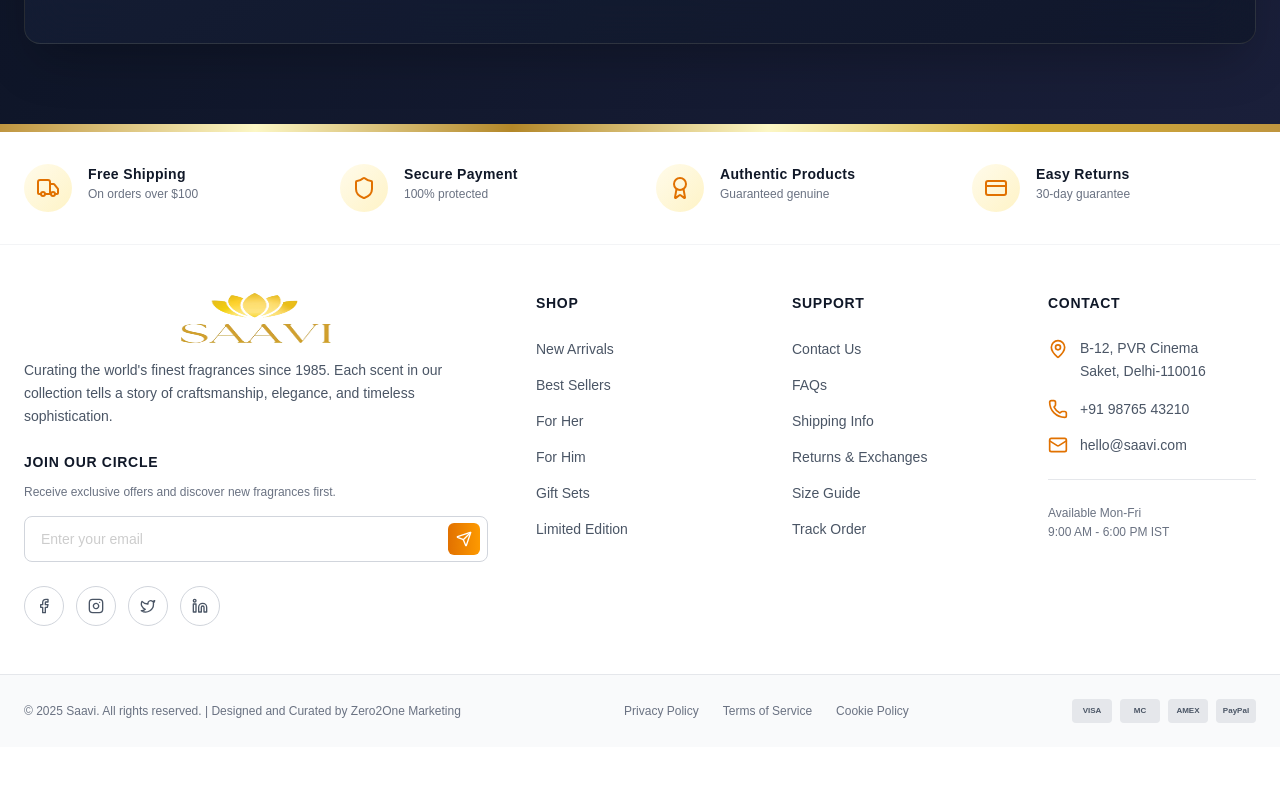
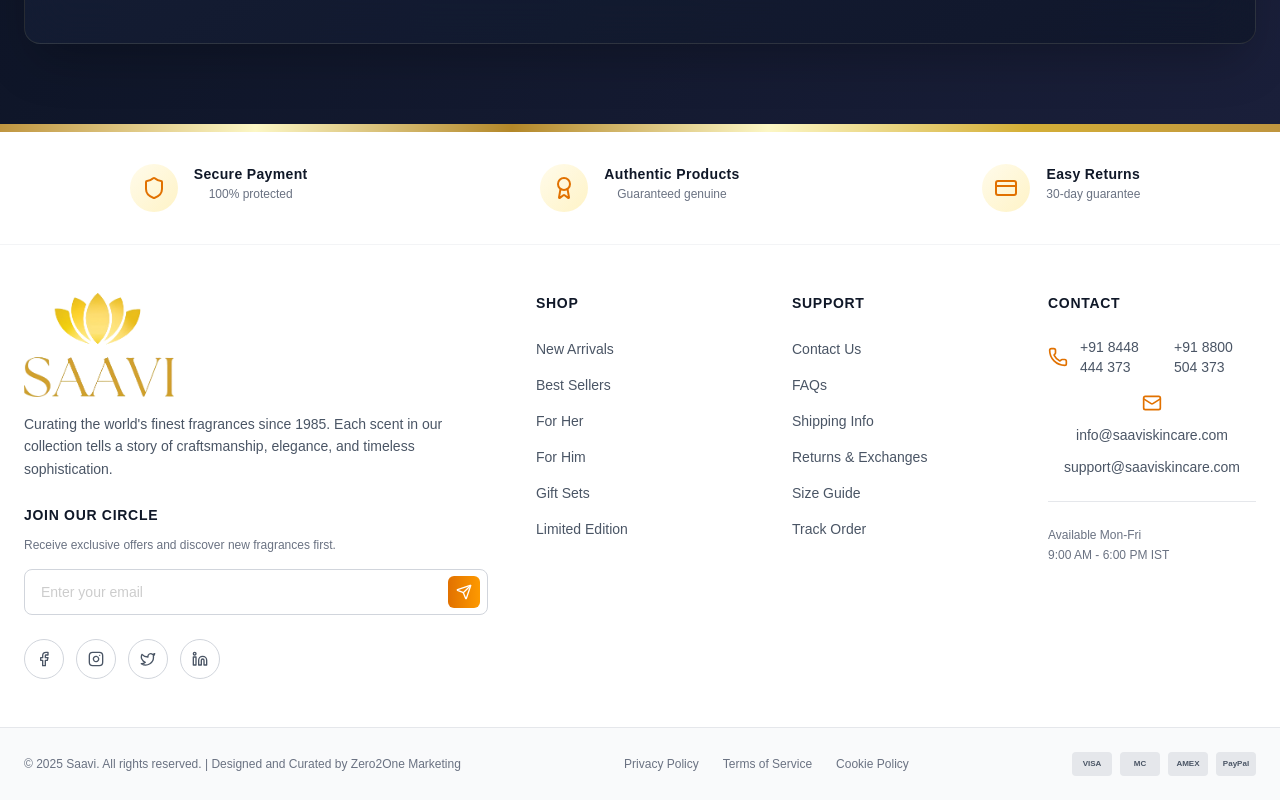
Before and after one commit to zero2one1604-ai/Zero-2-One-Marketing-, a Next.js app: page /shop in a window 1280 px wide. Shown: the part 4785-5585 px from the top of the page. Before the commit the page ends 5532 px from the top, so only its background shows below. Built offline with nearby package versions, Linux system fonts and the light colour scheme.

Commit message:
`Refactored code in multiple files: updated image sources, removed redundant code, and made minor styling adjustments`

```diff
--- a/src/app/about_us/page.js
+++ b/src/app/about_us/page.js
@@ -88,7 +88,7 @@ export default function AboutUsPage() {
               <div className="relative order-2 lg:order-1">
                 <div className="relative rounded-2xl overflow-hidden shadow-2xl">
                   <Image
-                    src="/images/savicover.png"
+                    src="/images/savicover.jpg"
                     alt="Saavi Perfumes Story - Family Business Since 2015"
                     width={800}
                     height={600}
@@ -97,14 +97,6 @@ export default function AboutUsPage() {
                   <div className="absolute inset-0 bg-gradient-to-t from-[#0a1628]/80 via-transparent to-transparent" />
                 </div>
 
-                <div className="absolute -bottom-4 -right-4 sm:-bottom-6 sm:-right-6 md:-bottom-8 md:-right-8 bg-gradient-to-br from-[#d4af37] via-[#f4e5c2] to-[#d4af37] p-4 sm:p-6 md:p-8 rounded-xl shadow-2xl border border-[#b8941f]">
-                  <div className="relative">
-                    <div className="relative z-10">
-                      <div className="text-2xl sm:text-3xl md:text-4xl font-light text-[#1a1a1a] mb-1 sm:mb-2">2015</div>
-                      <p className="text-xs sm:text-sm text-[#1a1a1a] tracking-wider uppercase font-semibold">Founded</p>
-                    </div>
-                  </div>
-                </div>
               </div>
 
               <div className="sm:space-y-8 order-1 lg:order-2">
--- a/src/app/components/Footer.js
+++ b/src/app/components/Footer.js
@@ -24,19 +24,13 @@ export default function LuxuryFooter() {
 
       <div className="border-b border-gray-100">
         <div className="max-w-7xl mx-auto px-4 sm:px-6 py-6 sm:py-8">
-          <div className="grid grid-cols-4 gap-2 lg:gap-8">
-            <div className="flex flex-col sm:flex-row items-center sm:items-start gap-2 sm:gap-4 text-center sm:text-left group">
-              <div className="w-8 h-8 md:w-12 md:h-12 rounded-full bg-gradient-to-br from-amber-50 to-amber-100 flex items-center justify-center group-hover:scale-110 transition-transform duration-300 flex-shrink-0">
-                <Truck className="w-4 h-4 md:w-6 md:h-6 text-amber-600" />
-              </div>
-              <div>
-                <h4 className="text-[10px] md:text-sm font-semibold text-gray-900 tracking-wide">Free Shipping</h4>
-                <p className="text-[8px] md:text-xs text-gray-500 md:mt-0.5">On orders over $100</p>
-              </div>
-            </div>
+    {/* Change grid-cols-4 to grid-cols-3 to center 3 items naturally */}
+    <div className="grid grid-cols-3 gap-2 lg:gap-8">
 
-            <div className="flex flex-col sm:flex-row items-center sm:items-start gap-2 sm:gap-4 text-center sm:text-left group">
+        {/* Feature 1 */}
+        <div className="flex flex-col sm:flex-row items-center justify-center sm:items-start gap-2 sm:gap-4 text-center group">
             <div className="w-8 h-8 sm:w-12 sm:h-12 rounded-full bg-gradient-to-br from-amber-50 to-amber-100 flex items-center justify-center group-hover:scale-110 transition-transform duration-300 flex-shrink-0">
+                {/* Assuming Shield is a component */}
                 <Shield className="w-4 h-4 md:w-6 md:h-6 text-amber-600" />
             </div>
             <div>
@@ -45,8 +39,10 @@ export default function LuxuryFooter() {
             </div>
         </div>
 
-            <div className="flex flex-col sm:flex-row items-center sm:items-start gap-2 sm:gap-4 text-center sm:text-left group">
+        {/* Feature 2 */}
+        <div className="flex flex-col sm:flex-row items-center justify-center sm:items-start gap-2 sm:gap-4 text-center group">
             <div className="w-8 h-8 md:w-12 md:h-12 rounded-full bg-gradient-to-br from-amber-50 to-amber-100 flex items-center justify-center group-hover:scale-110 transition-transform duration-300 flex-shrink-0">
+
                 <Award className="w-4 h-4 md:w-6 md:h-6 text-amber-600" />
             </div>
             <div>
@@ -55,8 +51,9 @@ export default function LuxuryFooter() {
             </div>
         </div>
 
-            <div className="flex flex-col sm:flex-row items-center sm:items-start gap-2 sm:gap-4 text-center sm:text-left group">
+        <div className="flex flex-col sm:flex-row items-center justify-center sm:items-start gap-2 sm:gap-4 text-center group">
             <div className="w-8 h-8 md:w-12 md:h-12 rounded-full bg-gradient-to-br from-amber-50 to-amber-100 flex items-center justify-center group-hover:scale-110 transition-transform duration-300 flex-shrink-0">
+
                 <CreditCard className="w-4 h-4 md:w-6 md:h-6 text-amber-600" />
             </div>
             <div>
@@ -64,6 +61,7 @@ export default function LuxuryFooter() {
                 <p className="text-[8px] md:text-xs text-gray-500 md:mt-0.5">30-day guarantee</p>
             </div>
         </div>
+
     </div>
 </div>
       </div>
@@ -78,7 +76,7 @@ export default function LuxuryFooter() {
                   alt="Luxe Fragrances Logo"
                   width={120}
                   height={40}
-                  className="md:w-[150px] w-[90px] h-fit mx-auto md:h-[50px]"
+                  className="md:w-[150px] w-[90px] h-fit mx-auto md:mx-0 md:h-fit"
                 />
               <p className="text-gray-600 leading-relaxed mt-4 text-xs text-center md:text-left md:text-sm font-light max-w-md">
                 Curating the world&apos;s finest fragrances since 1985. Each scent in our collection tells a story of craftsmanship, elegance, and timeless sophistication.
@@ -170,29 +168,28 @@ export default function LuxuryFooter() {
             </ul>
           </div>
 
-          {/* Contact Info - Responsive */}
           <div className="text-center sm:text-left">
             <h4 className="text-xs sm:text-sm font-semibold text-gray-900 tracking-wider uppercase mb-4 sm:mb-6">
               Contact
             </h4>
             <ul className="space-y-3 sm:space-y-4">
-              <li className="flex flex-col sm:flex-row items-center sm:items-start gap-2 sm:gap-3 group">
-                <MapPin className="w-4 h-4 sm:w-5 sm:h-5 text-amber-600 mt-0 sm:mt-0.5 flex-shrink-0" />
-                <span className="text-sm text-gray-600 font-light leading-relaxed text-center sm:text-left">
-                  B-12, PVR Cinema<br />
-                  Saket, Delhi-110016
-                </span>
-              </li>
+
               <li className="flex items-center justify-center sm:justify-start gap-2 sm:gap-3 group">
                 <Phone className="w-4 h-4 sm:w-5 sm:h-5 text-amber-600 flex-shrink-0" />
-                <a href="tel:+919876543210" className="text-sm text-gray-600 hover:text-amber-600 transition-colors duration-300 font-light">
-                  +91 98765 43210
+                <a href="tel:+918448444373" className="text-sm text-gray-600 hover:text-amber-600 transition-colors duration-300 font-light">
+                  +91 8448 444 373
+                </a>
+                 <a href="tel:+918800504373" className="text-sm text-gray-600 hover:text-amber-600 transition-colors duration-300 font-light">
+                  +91 8800 504 373
                 </a>
               </li>
-              <li className="flex items-center justify-center sm:justify-start gap-2 sm:gap-3 group">
+              <li className="flex flex-col items-center justify-center sm:justify-start gap-2 sm:gap-3 group">
                 <Mail className="w-4 h-4 sm:w-5 sm:h-5 text-amber-600 flex-shrink-0" />
-                <a href="mailto:hello@saavi.com" className="text-sm text-gray-600 hover:text-amber-600 transition-colors duration-300 font-light break-all">
-                  hello@saavi.com
+                <a href="mailto:info@saaviskincare.com" className="text-sm text-gray-600 hover:text-amber-600 transition-colors duration-300 font-light break-all">
+                  info@saaviskincare.com
+                </a>
+                <a href="mailto:support@saaviskincare.com" className="text-sm text-gray-600 hover:text-amber-600 transition-colors duration-300 font-light break-all">
+                  support@saaviskincare.com
                 </a>
               </li>
             </ul>
@@ -208,7 +205,6 @@ export default function LuxuryFooter() {
         </div>
       </div>
 
-      {/* Bottom Bar - Responsive */}
       <div className="border-t border-gray-200 bg-gray-50">
         <div className="max-w-7xl mx-auto px-4 sm:px-6 py-4 sm:py-6">
           <div className="flex flex-col md:flex-row justify-between items-center gap-3 sm:gap-4">
@@ -216,7 +212,6 @@ export default function LuxuryFooter() {
               © 2025 Saavi. All rights reserved. | Designed and Curated by Zero2One Marketing
             </p>
 
-            {/* Links - Responsive */}
             <div className="flex flex-wrap items-center justify-center gap-3 sm:gap-4 md:gap-6 order-3 md:order-2">
               <a href="#" className="text-[10px] sm:text-xs text-gray-500 hover:text-amber-600 transition-colors duration-300 font-light whitespace-nowrap">
                 Privacy Policy
@@ -229,7 +224,6 @@ export default function LuxuryFooter() {
               </a>
             </div>
 
-            {/* Payment Methods - Responsive */}
             <div className="flex items-center gap-1.5 sm:gap-2 order-1 md:order-3">
               <div className="w-8 h-5 sm:w-10 sm:h-6 bg-gray-200 rounded flex items-center justify-center text-[7px] sm:text-[8px] font-semibold text-gray-600">
                 VISA
--- a/src/app/components/NewsletterPopup.js
+++ b/src/app/components/NewsletterPopup.js
@@ -45,24 +45,25 @@ export default function LuxuryNewsletterPopup() {
         onClick={handleClose}
       />
 
-      <div className="fixed inset-0 z-50 flex items-center justify-center p-4 pointer-events-none">
+      <div className="fixed inset-0 z-50 flex items-center justify-center p-3 sm:p-4 pointer-events-none">
         <div
-          className={`relative bg-white rounded-2xl shadow-2xl max-w-4xl w-full overflow-hidden pointer-events-auto transition-all duration-500 ${
+          className={`relative bg-white rounded-xl sm:rounded-2xl shadow-2xl max-w-4xl w-full overflow-hidden pointer-events-auto transition-all duration-500 ${
             isClosing ? 'scale-95 opacity-0' : 'scale-100 opacity-100'
           }`}
           style={{
-            animation: isClosing ? 'none' : 'slideUp 0.6s cubic-bezier(0.16, 1, 0.3, 1)'
+            animation: isClosing ? 'none' : 'slideUp 0.6s cubic-bezier(0.16, 1, 0.3, 1)',
+            maxHeight: 'calc(100vh - 24px)'
           }}
         >
           <button
             onClick={handleClose}
-            className="absolute cursor-pointer top-4 right-4 z-10 w-10 h-10 rounded-full bg-white/90 backdrop-blur-sm border border-gray-200 flex items-center justify-center hover:bg-gray-100 hover:scale-110 transition-all duration-300 group shadow-lg"
+            className="absolute cursor-pointer top-3 right-3 sm:top-4 sm:right-4 z-10 w-9 h-9 sm:w-10 sm:h-10 rounded-full bg-white/90 backdrop-blur-sm border border-gray-200 flex items-center justify-center hover:bg-gray-100 hover:scale-110 transition-all duration-300 group shadow-lg"
           >
-            <X className="w-5 h-5 text-gray-600 group-hover:text-gray-900 transition-colors" />
+            <X className="w-4 h-4 sm:w-5 sm:h-5 text-gray-600 group-hover:text-gray-900 transition-colors" />
           </button>
 
-          <div className="grid md:grid-cols-2">
-            <div className="relative h-64 md:h-auto overflow-hidden bg-gradient-to-br from-[#0a0e1a] via-[#1a2942] to-[#0a1628]">
+          <div className="grid md:grid-cols-2 max-h-[calc(100vh-24px)] overflow-y-auto">
+            <div className="relative h-48 sm:h-64 md:h-auto overflow-hidden bg-gradient-to-br from-[#0a0e1a] via-[#1a2942] to-[#0a1628]">
               <img
                 src="/images/welcome.jpg"
                 alt="Luxury Perfume"
@@ -73,24 +74,24 @@ export default function LuxuryNewsletterPopup() {
               <div className="absolute inset-0 bg-gradient-to-r from-transparent via-white/10 to-transparent animate-shimmer" />
             </div>
 
-            <div className="p-8 md:p-12 flex flex-col justify-center">
+            <div className="p-6 sm:p-8 md:p-12 flex flex-col justify-center">
               {!isSubscribed ? (
                 <>
-                  <div className="inline-flex items-center gap-2 mb-6">
-                    <div className="w-12 h-12 rounded-full bg-gradient-to-br from-amber-50 to-amber-100 flex items-center justify-center">
-                      <Gift className="w-6 h-6 text-amber-600" />
+                  <div className="hidden md:inline-flex items-center gap-2 mb-4 sm:mb-6">
+                    <div className="w-10 h-10 sm:w-12 sm:h-12 rounded-full bg-gradient-to-br from-amber-50 to-amber-100 flex items-center justify-center">
+                      <Gift className="w-5 h-5 sm:w-6 sm:h-6 text-amber-600" />
                     </div>
                     <div className="h-px flex-1 bg-gradient-to-r from-amber-200 to-transparent" />
                   </div>
 
-                  <h2 className="text-3xl md:text-4xl font-light text-gray-900 mb-3 tracking-wide">
+                  <h2 className="text-2xl sm:text-3xl md:text-4xl font-light text-gray-900 mb-2 sm:mb-3 tracking-wide">
                     Join Our Circle
                   </h2>
-                  <p className="text-gray-600 text-base leading-relaxed mb-6 font-light">
+                  <p className="text-gray-600 text-sm sm:text-base leading-relaxed mb-4 sm:mb-6 font-light">
                     Subscribe to receive exclusive access to new fragrances, insider stories, and a special welcome gift.
                   </p>
 
-                  <div className="space-y-3 mb-8">
+                  <div className="space-y-2 sm:space-y-3 mb-6 sm:mb-8">
                     {[
                       '15% off your first order',
                       'Early access to new collections',
@@ -107,48 +108,48 @@ export default function LuxuryNewsletterPopup() {
                         <div className="w-5 h-5 rounded-full bg-amber-100 flex items-center justify-center flex-shrink-0 group-hover:scale-110 transition-transform duration-300">
                           <span className="text-amber-600 text-xs font-semibold">✓</span>
                         </div>
-                        <p className="text-sm text-gray-700 font-light">{benefit}</p>
+                        <p className="text-xs sm:text-sm text-gray-700 font-light">{benefit}</p>
                       </div>
                     ))}
                   </div>
 
-                  <div className="space-y-4">
+                  <div className="space-y-3 sm:space-y-4">
                     <div className="relative">
-                      <Mail className="absolute left-4 top-1/2 -translate-y-1/2 w-5 h-5 text-gray-400" />
+                      <Mail className="absolute left-3 sm:left-4 top-1/2 -translate-y-1/2 w-4 h-4 sm:w-5 sm:h-5 text-gray-400" />
                       <input
                         type="email"
                         value={email}
                         onChange={(e) => setEmail(e.target.value)}
                         placeholder="Enter your email address"
-                        className="w-full pl-12 pr-4 py-4 border placeholder:text-black/50 text-black border-gray-300 rounded-lg text-sm focus:outline-none focus:ring-2 focus:ring-amber-500 focus:border-transparent transition-all duration-300"
+                        className="w-full pl-10 sm:pl-12 pr-3 sm:pr-4 py-3 sm:py-4 border placeholder:text-black/50 text-black border-gray-300 rounded-lg text-sm focus:outline-none focus:ring-2 focus:ring-amber-500 focus:border-transparent transition-all duration-300"
                         onKeyDown={(e) => e.key === 'Enter' && handleSubscribe()}
                       />
                     </div>
 
                     <button
                       onClick={handleSubscribe}
-                      className="w-full cursor-pointer py-4 bg-gradient-to-br from-[#d4af37] via-[#f4e5c2] to-[#d4af37] text-[#1a1a1a] text-sm tracking-[0.15em] uppercase font-semibold rounded-lg shadow-xl shadow-black/20 transition-all duration-300 hover:shadow-2xl hover:shadow-amber-700/30 hover:from-[#f0d678] hover:via-[#fff5dc] hover:to-[#f0d678] active:scale-[0.98] relative overflow-hidden border border-[#b8941f]"
+                      className="w-full cursor-pointer py-3 sm:py-4 bg-gradient-to-br from-[#d4af37] via-[#f4e5c2] to-[#d4af37] text-[#1a1a1a] text-xs sm:text-sm tracking-[0.15em] uppercase font-semibold rounded-lg shadow-xl shadow-black/20 transition-all duration-300 hover:shadow-2xl hover:shadow-amber-700/30 hover:from-[#f0d678] hover:via-[#fff5dc] hover:to-[#f0d678] active:scale-[0.98] relative overflow-hidden border border-[#b8941f]"
                     >
                       <div className="absolute inset-0 bg-gradient-to-b from-white/40 via-transparent to-black/20 pointer-events-none" />
                       <span className="relative z-10">Claim Your Gift</span>
                     </button>
                   </div>
 
-                  <p className="text-xs text-gray-500 text-center mt-6 font-light">
+                  <p className="text-xs text-gray-500 text-center mt-4 sm:mt-6 font-light">
                     We respect your privacy. Unsubscribe anytime.
                   </p>
                 </>
               ) : (
-                <div className="text-center py-8 animate-fadeIn">
-                  <div className="w-20 h-20 rounded-full bg-gradient-to-br from-green-50 to-green-100 flex items-center justify-center mx-auto mb-6 animate-scaleIn">
-                    <svg className="w-10 h-10 text-green-600" fill="none" viewBox="0 0 24 24" stroke="currentColor">
+                <div className="text-center py-6 sm:py-8 animate-fadeIn">
+                  <div className="w-16 h-16 sm:w-20 sm:h-20 rounded-full bg-gradient-to-br from-green-50 to-green-100 flex items-center justify-center mx-auto mb-4 sm:mb-6 animate-scaleIn">
+                    <svg className="w-8 h-8 sm:w-10 sm:h-10 text-green-600" fill="none" viewBox="0 0 24 24" stroke="currentColor">
                       <path strokeLinecap="round" strokeLinejoin="round" strokeWidth={2} d="M5 13l4 4L19 7" />
                     </svg>
                   </div>
-                  <h3 className="text-2xl font-light text-gray-900 mb-3 tracking-wide">
+                  <h3 className="text-xl sm:text-2xl font-light text-gray-900 mb-2 sm:mb-3 tracking-wide">
                     Welcome to Saavi!
                   </h3>
-                  <p className="text-gray-600 font-light">
+                  <p className="text-sm sm:text-base text-gray-600 font-light">
                     Check your email for your exclusive welcome gift.
                   </p>
                 </div>
--- a/src/app/product/[slug]/ProductDetailClient.js
+++ b/src/app/product/[slug]/ProductDetailClient.js
@@ -117,9 +117,7 @@ export default function ProductDetailClient ({ product }) {
 
                 <div className='space-y-3 sm:space-y-4 pb-6 sm:pb-8 border-b border-amber-100/5'>
                   <div className='flex items-center justify-between'>
-                    <span className='text-xs sm:text-sm tracking-[0.2em] sm:tracking-[0.3em] uppercase text-amber-300/80 font-medium'>
-                      {product.brand}
-                    </span>
+
                     <div className='flex items-center gap-2 sm:gap-4'>
                       <button
                         onClick={() => setIsFavorite(!isFavorite)}
```
Lines whose indentation alone changed are shown as unchanged.
